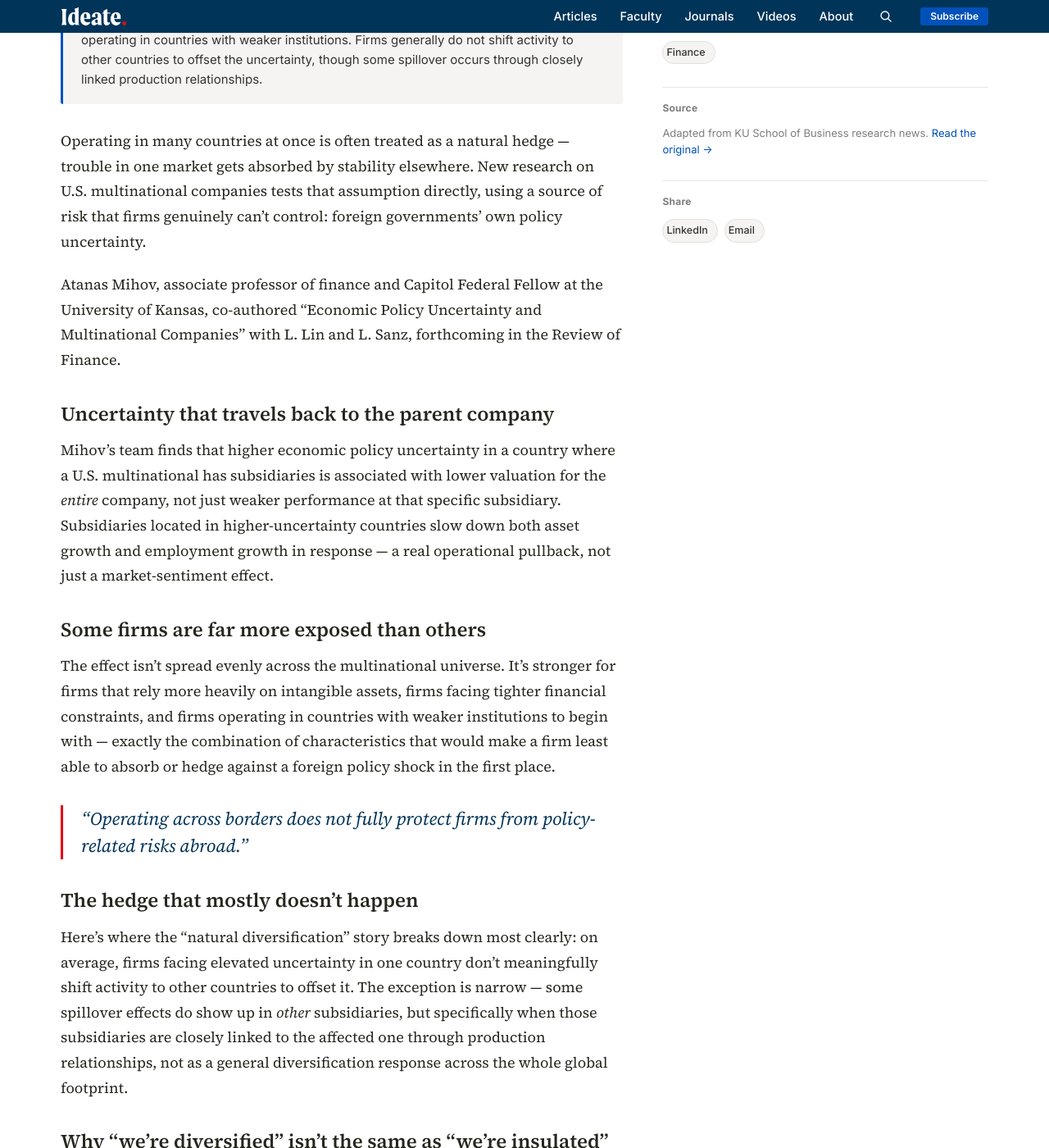
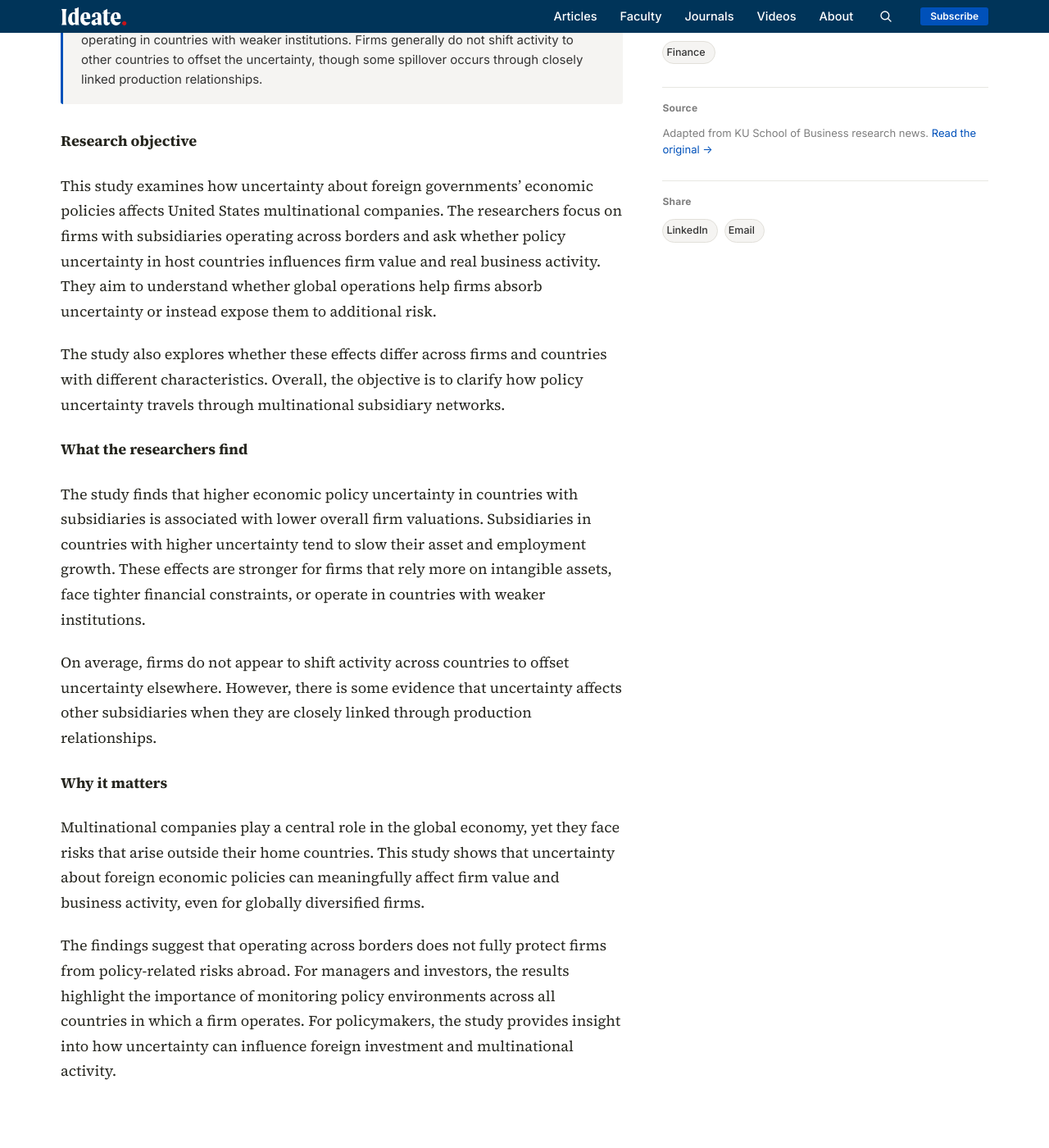
Before and after one commit to KUBschool/ideate, a Jekyll site: the page built from _articles/2025-01-01-policy-uncertainty-multinationals.md, in a window 1280 px wide and 1400 px high, scrolled down 1058 px. Shown: the whole window at 82% size. Built offline with Jekyll 4.4.1, drawn with Linux system fonts in a browser that asks for light colours; some of the changed text lies outside the part shown.

Commit message:
Update Article “2025-01-01-policy-uncertainty-multinationals”

```diff
--- a/_articles/2025-01-01-policy-uncertainty-multinationals.md
+++ b/_articles/2025-01-01-policy-uncertainty-multinationals.md
@@ -1,44 +1,44 @@
 ---
-title: "Going global doesn't protect a company from political risk abroad — it just spreads it out"
-dek: "Multinational firms are often assumed to diversify away country-specific risk. New research finds policy uncertainty in a single foreign market can still drag down a firm's overall value, and firms rarely shift activity elsewhere to compensate."
+title: Going global doesn't protect a company from political risk abroad — it
+  just spreads it out
+dek: Multinational firms are often assumed to diversify away country-specific
+  risk. New research finds policy uncertainty in a single foreign market can
+  still drag down a firm's overall value, and firms rarely shift activity
+  elsewhere to compensate.
 topic: finance
 faculty:
   - atanas-mihov
-byline: "Atanas Mihov"
-date: 2025-01-01
+byline: Atanas Mihov
+date: 2025-10-28
+image: /assets/uploads/multinational.jpeg
 image_tint: limestone
 featured: false
-source_url: "https://business.ku.edu/research-and-faculty/finance/research-insights"
-answer_box: >-
-  Research on U.S. multinational companies finds higher economic policy
-  uncertainty in countries where they operate subsidiaries is
-  associated with lower overall firm valuations, with affected
-  subsidiaries slowing asset and employment growth — effects that are
-  stronger for firms relying more on intangible assets, facing tighter
-  financial constraints, or operating in countries with weaker
-  institutions. Firms generally do not shift activity to other
-  countries to offset the uncertainty, though some spillover occurs
+source_url: https://business.ku.edu/research-and-faculty/finance/research-insights
+answer_box: Research on U.S. multinational companies finds higher economic
+  policy uncertainty in countries where they operate subsidiaries is associated
+  with lower overall firm valuations, with affected subsidiaries slowing asset
+  and employment growth — effects that are stronger for firms relying more on
+  intangible assets, facing tighter financial constraints, or operating in
+  countries with weaker institutions. Firms generally do not shift activity to
+  other countries to offset the uncertainty, though some spillover occurs
   through closely linked production relationships.
+journal: Review of Finance
+journal_url: https://academic.oup.com/rof/article-abstract/29/6/1769/8305189?redirectedFrom=fulltext
 ---
+#### Research objective
 
-Operating in many countries at once is often treated as a natural hedge — trouble in one market gets absorbed by stability elsewhere. New research on U.S. multinational companies tests that assumption directly, using a source of risk that firms genuinely can't control: foreign governments' own policy uncertainty.
+This study examines how uncertainty about foreign governments' economic policies affects United States multinational companies. The researchers focus on firms with subsidiaries operating across borders and ask whether policy uncertainty in host countries influences firm value and real business activity. They aim to understand whether global operations help firms absorb uncertainty or instead expose them to additional risk.
 
-Atanas Mihov, associate professor of finance and Capitol Federal Fellow at the University of Kansas, co-authored "Economic Policy Uncertainty and Multinational Companies" with L. Lin and L. Sanz, forthcoming in the Review of Finance.
+The study also explores whether these effects differ across firms and countries with different characteristics. Overall, the objective is to clarify how policy uncertainty travels through multinational subsidiary networks.
 
-## Uncertainty that travels back to the parent company
+#### What the researchers find
 
-Mihov's team finds that higher economic policy uncertainty in a country where a U.S. multinational has subsidiaries is associated with lower valuation for the *entire* company, not just weaker performance at that specific subsidiary. Subsidiaries located in higher-uncertainty countries slow down both asset growth and employment growth in response — a real operational pullback, not just a market-sentiment effect.
+The study finds that higher economic policy uncertainty in countries with subsidiaries is associated with lower overall firm valuations. Subsidiaries in countries with higher uncertainty tend to slow their asset and employment growth. These effects are stronger for firms that rely more on intangible assets, face tighter financial constraints, or operate in countries with weaker institutions.
 
-## Some firms are far more exposed than others
+On average, firms do not appear to shift activity across countries to offset uncertainty elsewhere. However, there is some evidence that uncertainty affects other subsidiaries when they are closely linked through production relationships.
 
-The effect isn't spread evenly across the multinational universe. It's stronger for firms that rely more heavily on intangible assets, firms facing tighter financial constraints, and firms operating in countries with weaker institutions to begin with — exactly the combination of characteristics that would make a firm least able to absorb or hedge against a foreign policy shock in the first place.
+#### Why it matters
 
-> "Operating across borders does not fully protect firms from policy-related risks abroad."
+Multinational companies play a central role in the global economy, yet they face risks that arise outside their home countries. This study shows that uncertainty about foreign economic policies can meaningfully affect firm value and business activity, even for globally diversified firms.
 
-## The hedge that mostly doesn't happen
-
-Here's where the "natural diversification" story breaks down most clearly: on average, firms facing elevated uncertainty in one country don't meaningfully shift activity to other countries to offset it. The exception is narrow — some spillover effects do show up in *other* subsidiaries, but specifically when those subsidiaries are closely linked to the affected one through production relationships, not as a general diversification response across the whole global footprint.
-
-## Why "we're diversified" isn't the same as "we're insulated"
-
-For managers and investors, the practical implication is that a genuinely global footprint doesn't function as automatic insurance against a single foreign government's policy environment — each subsidiary's local political risk still shows up in the parent company's valuation, largely undiluted by everything else the firm has going on elsewhere. That argues for monitoring policy conditions market by market, not just tracking overall geographic diversification as a proxy for safety. For policymakers, the findings are a reminder that domestic policy uncertainty has real, measurable spillover costs for foreign investors operating within their borders — costs that extend well past that country's own economy.
+The findings suggest that operating across borders does not fully protect firms from policy-related risks abroad. For managers and investors, the results highlight the importance of monitoring policy environments across all countries in which a firm operates. For policymakers, the study provides insight into how uncertainty can influence foreign investment and multinational activity.
```
Also changed, not shown: assets/uploads/multinational.jpeg (added).
